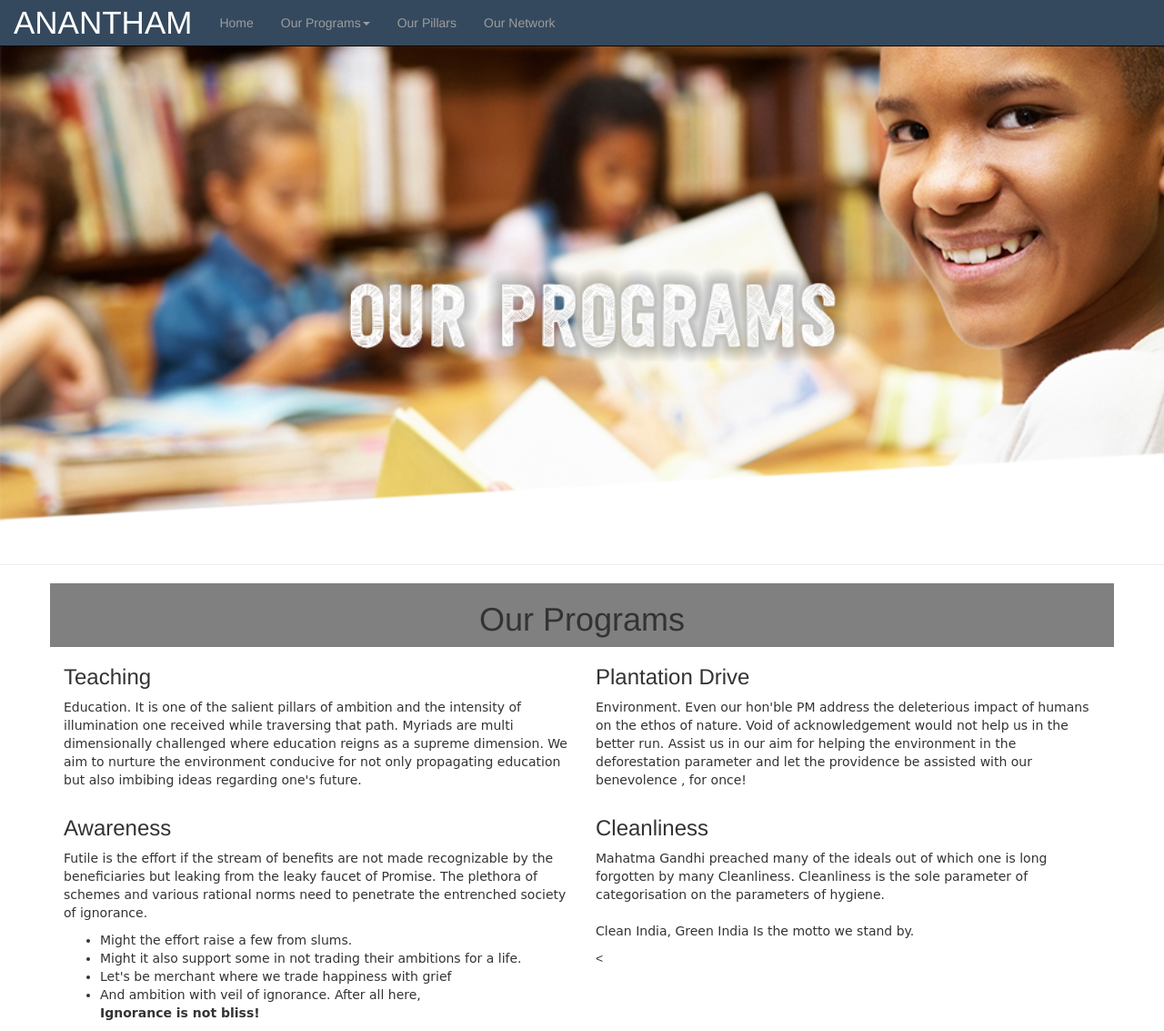
After one commit to AARUSHI1427/anantham, a PHP site: page /ourPrograms.php in a window 1280 px wide; the page is wider, and only the part inside the window is pictured. The commit adds this page. Shown: that part at 91% size. Run offline with PHP 8.4, Linux system fonts and the light colour scheme; some libraries are stand-ins or nearby versions.

Commit message:
CompleteWebsite

```diff
--- a/css/stylep.css
+++ b/css/stylep.css
@@ -4,3 +4,7 @@ p{
     .ol{
 		 font-family:Comic Sans MS;
 	}
+ul{}
+    .li{
+		font-family:Comic Sans MS;
+	}
--- a/includes/header.php
+++ b/includes/header.php
@@ -6,13 +6,13 @@
 		  </div>
 		  <ul class="nav navbar-nav navbar-center" style="color:orange">
 		     <li><a href="main.php">Home</a></li>
-			 <li class="dropdown"><a href="#" class="dropdown-toggle" data-toggle="dropdown">Our Programs<span class="caret"></span></a>
-			    <ul class="dropdown-menu">
+			 <li ><a href="ourPrograms.php">Our Programs<span class="caret"></span></a>
+			    <!--<ul class="dropdown-menu">
 				   <li><a href="teaching.php">Teaching Section</a></li>
 				   <li><a href="Plantation.php">Plantation Drive</a></li>
 				   <li><a href="cleanliness.php">Cleanliness drive</a></li>
 				   <li><a href="awareness.php">Awareness Campaign</a></li>
-				</ul>
+				</ul>-->
 			 </li>
 			 <li><a href="OurPillars.php">Our Pillars</a></li>
 			<!-- <li class="dropdown"><a href="OurPillars.php" class="dropdown-toggle" data-toggle="dropdown">Our Pillars<span class="caret"></span></a>
--- /dev/null
+++ b/ourPrograms.php
@@ -0,0 +1,114 @@
+<html>
+  <head>
+     <title>Our Programs</title>
+	  <link rel="stylesheet" href="css/stylep.css"></link>
+	 <link rel="stylesheet" href="css/bootstrap.css"></link>
+	 <link rel="stylesheet" href="css/font-awesome.css"></link>
+	 <script src="https://code.jquery.com/jquery-3.2.1.slim.min.js" integrity="sha384-KJ3o2DKtIkvYIK3UENzmM7KCkRr/rE9/Qpg6aAZGJwFDMVNA/GpGFF93hXpG5KkN" crossorigin="anonymous"></script>
+     <script src="https://cdnjs.cloudflare.com/ajax/libs/popper.js/1.12.3/umd/popper.min.js" integrity="sha384-vFJXuSJphROIrBnz7yo7oB41mKfc8JzQZiCq4NCceLEaO4IHwicKwpJf9c9IpFgh" crossorigin="anonymous"></script>
+	 <script src="js/bootstrap.js"></script>
+
+   </head>
+   <body>
+      <?php include 'includes/header.php'; ?>
+	  <img src="images/Our_Programs.jpg" width="1520px" height="600px"><hr>
+	    <section id='themes'>
+        <div class="container">
+
+            <div class="row text-center" style="background-color:grey">
+                <div class="col-md-12">
+
+
+                    <h1>
+                        Our Programs
+
+                    </h1>
+                </div>
+            </div>
+            <div class="row">
+
+
+                <div class="col-md-6 theme">
+                    <div class="container-fluid">
+                        <div class="row">
+
+
+                                <h3>
+                                  Teaching
+                                </h3>
+                                <p>Education. It is one of the salient pillars of ambition and the intensity of illumination one received while traversing that path. Myriads are multi dimensionally challenged where education reigns as a supreme dimension. We aim to nurture the environment conducive for not only propagating education but also imbibing ideas regarding one's future.
+
+                                </p>
+
+                        </div>
+                    </div>
+                </div>
+
+                <div class="col-md-6 theme">
+                    <div class="container-fluid">
+                        <div class="row">
+
+                                <h3>
+                                    Plantation Drive
+                                </h3>
+                                <p>
+                                    Environment. Even our hon'ble PM address the deleterious impact of humans on the ethos of nature. Void of acknowledgement would not help us in the better run. Assist us in our aim for helping the environment in the deforestation parameter and let the providence be assisted with our benevolence , for once!
+
+                                </p>
+
+                        </div>
+                    </div>
+                </div>
+               </div>
+			  <div class="row">
+                <div class="col-md-6 theme">
+                    <div class="container-fluid">
+                        <div class="row">
+
+                                <h3>
+                                 Awareness
+
+                                </h3>
+                                <p>
+                                    Futile is the effort if the stream of benefits are not made recognizable by the beneficiaries but leaking from the leaky faucet of Promise. The plethora of schemes and various rational norms need to penetrate the entrenched society of ignorance.</p>
+									<ul style=" font-family:Comic Sans MS;">
+									   <li>Might the effort raise a few from slums.</li>
+
+									<li>Might it also support some in not trading their ambitions for a life.</li>
+
+									<li>Let's be merchant where we trade happiness with grief </li>
+
+									<li>And ambition with veil of ignorance.
+									After all here,
+									<p><b>Ignorance is not bliss!</b></p></li>
+									</ul>
+
+
+
+
+                        </div>
+                    </div>
+                </div>
+
+
+                <div class="col-md-6 theme">
+                    <div class="container-fluid">
+                        <div class="row">
+
+
+                                <h3>
+                                   Cleanliness
+                                </h3>
+                                <p>Mahatma Gandhi preached many of the ideals out of which one is long forgotten by many Cleanliness. Cleanliness is the sole parameter of categorisation on the parameters of hygiene. <br></br>
+
+										Clean India, Green India
+										Is the motto we stand by.
+
+                                </p>
+                            <
+                        </div>
+                    </div>
+                </div>
+            </div>
+
+   </body>
```
Also changed, not shown: images/Our_Programs.jpg (added), images/banner21.jpg (added).
